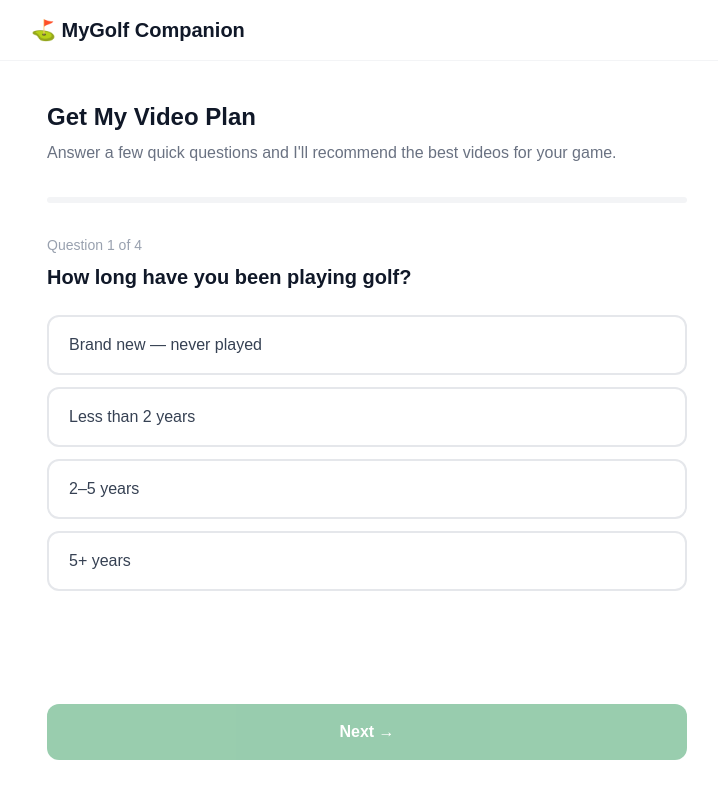
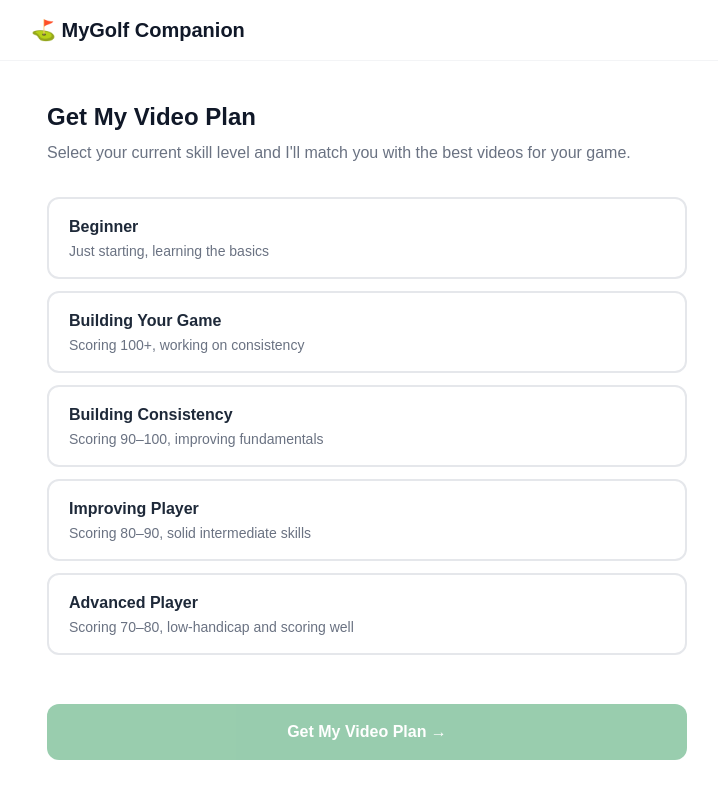
Before and after one commit to bd9356-gif/golf-ai-companion, a Next.js app: page /onboarding in a window 1280 px wide. Shown: the whole page, without its empty margins (273-991 px from the left). Built offline with nearby package versions, Linux system fonts and the light colour scheme.

Commit message:
5-tier skill system - single question onboarding, new tier vocabulary

```diff
--- a/app/api/onboarding/route.js
+++ b/app/api/onboarding/route.js
@@ -1,70 +1,101 @@
-import { NextResponse } from 'next/server'
-import Anthropic from '@anthropic-ai/sdk'
+'use client'
 
-const client = new Anthropic({ apiKey: process.env.ANTHROPIC_API_KEY })
+import { useRouter } from 'next/navigation'
+import { useState } from 'react'
 
-const SYSTEM_PROMPT = `You are a friendly golf AI assistant running a short skill assessment inside MyGolf Companion, an app that recommends golf instruction videos.
+const TIERS = [
+  {
+    value: 'beginner',
+    label: 'Beginner',
+    sublabel: 'Just starting, learning the basics',
+    topics: ['swing', 'grip', 'stance', 'putting', 'chipping'],
+  },
+  {
+    value: 'building_game',
+    label: 'Building Your Game',
+    sublabel: 'Scoring 100+, working on consistency',
+    topics: ['swing', 'driving', 'chipping', 'putting', 'course management'],
+  },
+  {
+    value: 'building_consistency',
+    label: 'Building Consistency',
+    sublabel: 'Scoring 90–100, improving fundamentals',
+    topics: ['iron play', 'driving', 'short game', 'putting', 'mental game'],
+  },
+  {
+    value: 'improving_player',
+    label: 'Improving Player',
+    sublabel: 'Scoring 80–90, solid intermediate skills',
+    topics: ['iron play', 'short game', 'bunker', 'course management', 'mental game'],
+  },
+  {
+    value: 'advanced_player',
+    label: 'Advanced Player',
+    sublabel: 'Scoring 70–80, low-handicap and scoring well',
+    topics: ['driving', 'iron play', 'short game', 'bunker', 'course management'],
+  },
+]
 
-Your job is to assess the user's skill level through a natural 3-5 message conversation, then tell them which tier their content will be filtered to.
+export default function OnboardingPage() {
+  const [selected, setSelected] = useState(null)
+  const router = useRouter()
 
-The three tiers are:
-- beginner (label: "Getting Started") — for players new to golf, still learning basics
-- intermediate (label: "Building Consistency") — for players who can get around the course but want to lower their scores
-- advanced (label: "Sharpening Your Game") — for lower-handicap players focused on refinement
+  function handleSubmit() {
+    if (!selected) return
+    const tier = TIERS.find(t => t.value === selected)
+    localStorage.setItem('golf_skill_level', tier.value)
+    localStorage.setItem('golf_topics', JSON.stringify(tier.topics))
+    localStorage.setItem('golf_answers', JSON.stringify({ level: tier.value }))
+    router.push('/')
+  }
 
-Ask friendly, concise questions to understand:
-1. Their experience (rounds played, years playing)
-2. Their current level (e.g. can they break 100? 90? 80?)
-3. Their main challenge areas
+  return (
+    <div className="min-h-screen bg-white flex flex-col">
+      <header className="border-b border-gray-100 px-4 py-4">
+        <div className="max-w-2xl mx-auto">
+          <h1 className="text-xl font-semibold text-gray-900">⛳ MyGolf Companion</h1>
+        </div>
+      </header>
 
-After 3-4 exchanges, conclude with a warm summary like:
-"Great! Based on your answers, I'm matching you to our [TIER_LABEL] content. Head back to the main page to see your personalized videos!"
+      <main className="flex-1 max-w-2xl mx-auto w-full px-4 py-10 flex flex-col">
+        <div className="mb-8">
+          <h2 className="text-2xl font-bold text-gray-900 mb-2">Get My Video Plan</h2>
+          <p className="text-gray-500 text-base">
+            Select your current skill level and I'll match you with the best videos for your game.
+          </p>
+        </div>
 
-IMPORTANT: When you deliver the final assessment, include this exact marker on its own line at the end of your message:
-<<<SKILL_LEVEL:beginner>>> or <<<SKILL_LEVEL:intermediate>>> or <<<SKILL_LEVEL:advanced>>>
+        <div className="space-y-3 flex-1">
+          {TIERS.map((tier) => (
+            <button
+              key={tier.value}
+              onClick={() => setSelected(tier.value)}
+              className={`w-full text-left px-5 py-4 rounded-xl border-2 transition-all ${
+                selected === tier.value
+                  ? 'border-green-600 bg-green-50'
+                  : 'border-gray-200 hover:border-green-300 hover:bg-green-50'
+              }`}
+            >
+              <p className={`font-semibold text-base ${selected === tier.value ? 'text-green-800' : 'text-gray-800'}`}>
+                {tier.label}
+              </p>
+              <p className={`text-sm mt-0.5 ${selected === tier.value ? 'text-green-600' : 'text-gray-500'}`}>
+                {tier.sublabel}
+              </p>
+            </button>
+          ))}
+        </div>
 
-Keep responses short (2-3 sentences), conversational, and encouraging. Ask one question at a time.`
-
-function parseSkillLevel(text) {
-  const match = text.match(/<<<SKILL_LEVEL:(beginner|intermediate|advanced)>>>/)
-  if (match) {
-    const skillLevel = match[1]
-    const reply = text.replace(/<<<SKILL_LEVEL:[^>]+>>>/, '').trim()
-    return { reply, skillLevel }
-  }
-  return { reply: text, skillLevel: null }
+        <div className="mt-8">
+          <button
+            onClick={handleSubmit}
+            disabled={!selected}
+            className="w-full py-4 bg-green-700 text-white rounded-xl text-base font-semibold hover:bg-green-800 disabled:opacity-40 disabled:cursor-not-allowed transition-colors"
+          >
+            Get My Video Plan →
+          </button>
+        </div>
+      </main>
+    </div>
+  )
 }
-
-export async function POST(req) {
-  try {
-    const { messages } = await req.json()
-
-    const response = await client.messages.create({
-      model: 'claude-haiku-4-5-20251001',
-      max_tokens: 400,
-      system: SYSTEM_PROMPT,
-      messages:
-        messages.length === 0
-          ? [{ role: 'user', content: 'Start the assessment' }]
-          : messages.map((m) => ({
-              role: m.role,
-              content: m.content,
-            })),
-    })
-
-    const rawText =
-      response.content[0].type === 'text'
-        ? response.content[0].text
-        : "Hi! I had trouble connecting. Have you ever played a full 18-hole round?"
-
-    const { reply, skillLevel } = parseSkillLevel(rawText)
-
-    return NextResponse.json({ reply, skillLevel })
-  } catch (err) {
-    console.error('Onboarding API error:', err)
-    return NextResponse.json({
-      reply: "Hi! I'm your Golf AI Companion. Let's find the right content for your game. Have you ever played a full 18-hole round of golf?",
-      skillLevel: null,
-    })
-  }
-}
--- a/app/api/score-videos/route.js
+++ b/app/api/score-videos/route.js
@@ -12,24 +12,36 @@ Video title: ${title}
 Channel: ${channel}
 Description: ${description}
 
+NOTE: Ignore any promotional content, social media links, calls to action, or channel boilerplate. Focus only on the golf instruction being taught.
+
 Return this exact JSON structure:
 {"skill_tiers": ["beginner"], "topics": ["driving"], "ai_summary": "summary here", "quality_score": 7.5}
 
 Rules:
 
-- skill_tiers: array, choose from: beginner, intermediate, advanced. Only include tiers this video is genuinely appropriate for.
+- skill_tiers: array, choose from these EXACT values only:
+  beginner, building_game, building_consistency, improving_player, advanced_player
+
+  Guidelines:
+  - "beginner" = complete newcomers, never played or just started, learning very basic fundamentals
+  - "building_game" = high handicappers scoring 100+, working on basic consistency and getting the ball airborne
+  - "building_consistency" = mid-high handicappers scoring 90-100, understand basics but struggle with consistency
+  - "improving_player" = mid handicappers scoring 80-90, solid fundamentals, working on scoring and course management
+  - "advanced_player" = low handicappers scoring 70-80, skilled players focused on refinement, shot shaping, scoring strategy
+
+  Include ALL tiers the video genuinely applies to. Most videos apply to 2-3 tiers.
 
 - topics: array of 1-3 topics. Choose ONLY from this exact list:
   driving, iron play, short game, putting, chipping, pitching, bunker, course management, mental game, fitness, rules, equipment, grip, stance, swing
 
   Guidelines:
-  - "driving" = driver, tee shots, hitting off the tee, distance off tee
-  - "iron play" = iron shots, approach shots, ball striking, hitting irons
-  - "short game" = shots inside 100 yards, wedge play general
+  - "driving" = driver, tee shots, distance off tee
+  - "iron play" = iron shots, approach shots, ball striking
+  - "short game" = general shots inside 100 yards
   - "chipping" = chip shots around the green
   - "pitching" = pitch shots, flop shots
-  - "putting" = putting stroke, green reading, lag putting
-  - "bunker" = sand shots, bunker play
+  - "putting" = putting stroke, green reading
+  - "bunker" = sand shots
   - "swing" = ONLY for general full swing mechanics not specific to driver or irons
   - "grip" = ONLY when grip is the primary focus
   - "stance" = ONLY when setup/stance is the primary focus
@@ -41,7 +53,7 @@ Rules:
 
   Pick the MOST SPECIFIC topic. Prefer "driving" over "swing" for driver videos.
 
-- quality_score: 1-10 based on how helpful and instructional this looks
+- quality_score: 1-10 based on how helpful and instructional this video looks
 
 - ai_summary: 2-3 sentences, very specific. Mention the exact problem solved, the technique or drill taught, and who it is for. Use specific golf terms. No generic summaries.
 
@@ -49,7 +61,7 @@ Rules:
 
 export async function GET() {
   try {
-    // Step 1: Get all scored video_ids in batches (handles large sets)
+    // Get all scored video IDs
     const scoredIds = new Set()
     let page = 0
     const pageSize = 1000
@@ -62,13 +74,12 @@ export async function GET() {
 
       if (error) throw error
       if (!data || data.length === 0) break
-
       data.forEach(r => scoredIds.add(r.video_id))
       if (data.length < pageSize) break
       page++
     }
 
-    // Step 2: Get all video IDs
+    // Get all video IDs
     const allVideoIds = []
     page = 0
 
@@ -80,23 +91,20 @@ export async function GET() {
 
       if (error) throw error
       if (!data || data.length === 0) break
-
       data.forEach(r => allVideoIds.push(r.id))
       if (data.length < pageSize) break
       page++
     }
 
-    // Step 3: Find unscored IDs
     const unscoredIds = allVideoIds.filter(id => !scoredIds.has(id))
 
     if (unscoredIds.length === 0) {
       return NextResponse.json({
         success: true,
-        message: `All ${allVideoIds.length} videos are scored. Nothing to do.`
+        message: `All ${allVideoIds.length} videos are scored.`
       })
     }
 
-    // Step 4: Fetch details for first 10 unscored videos
     const batch = unscoredIds.slice(0, 3)
     const { data: videos, error: fetchError } = await supabase
       .from('videos')
@@ -105,15 +113,10 @@ export async function GET() {
 
     if (fetchError) throw fetchError
 
-    // Step 5: Score each video
     let totalScored = 0
 
     for (const video of videos) {
-      const prompt = PROMPT_TEMPLATE(
-        video.title,
-        video.channel_name,
-        video.description
-      )
+      const prompt = PROMPT_TEMPLATE(video.title, video.channel_name, video.description)
 
       const response = await fetch('https://api.anthropic.com/v1/messages', {
         method: 'POST',
--- a/app/onboarding/page.js
+++ b/app/onboarding/page.js
@@ -1,114 +1,56 @@
 'use client'
 
+import { useRouter } from 'next/navigation'
 import { useState } from 'react'
-import { useRouter } from 'next/navigation'
 
-const QUESTIONS = [
+const TIERS = [
   {
-    id: 'experience',
-    question: 'How long have you been playing golf?',
-    options: [
-      { label: 'Brand new — never played', value: 'new' },
-      { label: 'Less than 2 years', value: 'casual' },
-      { label: '2–5 years', value: 'some' },
-      { label: '5+ years', value: 'experienced' },
-    ],
+    value: 'beginner',
+    label: 'Beginner',
+    sublabel: 'Just starting, learning the basics',
+    topics: ['swing', 'grip', 'stance', 'putting', 'chipping'],
   },
   {
-    id: 'score',
-    question: 'What do you typically score for 18 holes?',
-    options: [
-      { label: "I'm still learning the basics", value: 'learning' },
-      { label: 'Over 100', value: 'over100' },
-      { label: '85–100', value: '85to100' },
-      { label: 'Under 85', value: 'under85' },
-    ],
+    value: 'building_game',
+    label: 'Building Your Game',
+    sublabel: 'Scoring 100+, working on consistency',
+    topics: ['swing', 'driving', 'chipping', 'putting', 'course management'],
   },
   {
-    id: 'problem',
-    question: "What's your biggest challenge right now?",
-    options: [
-      { label: 'Driver & tee shots', value: 'driver' },
-      { label: 'Iron play & ball striking', value: 'irons' },
-      { label: 'Short game (chipping & pitching)', value: 'shortgame' },
-      { label: 'Putting', value: 'putting' },
-    ],
+    value: 'building_consistency',
+    label: 'Building Consistency',
+    sublabel: 'Scoring 90–100, improving fundamentals',
+    topics: ['iron play', 'driving', 'short game', 'putting', 'mental game'],
   },
   {
-    id: 'goal',
-    question: 'What do you most want to improve?',
-    options: [
-      { label: 'Consistency — fewer bad shots', value: 'consistency' },
-      { label: 'Distance — hit it farther', value: 'distance' },
-      { label: 'Course management & strategy', value: 'strategy' },
-      { label: 'Lower my handicap', value: 'handicap' },
-    ],
+    value: 'improving_player',
+    label: 'Improving Player',
+    sublabel: 'Scoring 80–90, solid intermediate skills',
+    topics: ['iron play', 'short game', 'bunker', 'course management', 'mental game'],
+  },
+  {
+    value: 'advanced_player',
+    label: 'Advanced Player',
+    sublabel: 'Scoring 70–80, low-handicap and scoring well',
+    topics: ['driving', 'iron play', 'short game', 'bunker', 'course management'],
   },
 ]
 
-function deriveSkillLevel(answers) {
-  const { experience, score } = answers
-  if (experience === 'new' || score === 'learning') return 'beginner'
-  if (score === 'over100' || experience === 'casual') return 'beginner'
-  if (score === '85to100' || experience === 'some') return 'intermediate'
-  if (score === 'under85' || experience === 'experienced') return 'advanced'
-  return 'beginner'
-}
-
-function deriveTopics(answers) {
-  const topics = []
-  const problemMap = {
-    driver: 'driver',
-    irons: 'iron',
-    shortgame: 'chipping',
-    putting: 'putting',
-  }
-  const goalMap = {
-    consistency: 'consistency',
-    distance: 'distance',
-    strategy: 'course management',
-    handicap: 'scoring',
-  }
-  if (answers.problem) topics.push(problemMap[answers.problem])
-  if (answers.goal) topics.push(goalMap[answers.goal])
-  return topics.filter(Boolean)
-}
-
 export default function OnboardingPage() {
-  const [step, setStep] = useState(0)
-  const [answers, setAnswers] = useState({})
   const [selected, setSelected] = useState(null)
   const router = useRouter()
 
-  const current = QUESTIONS[step]
-  const isLast = step === QUESTIONS.length - 1
-  const progress = ((step) / QUESTIONS.length) * 100
-
-  function handleSelect(value) {
-    setSelected(value)
-  }
-
-  function handleNext() {
+  function handleSubmit() {
     if (!selected) return
-    const newAnswers = { ...answers, [current.id]: selected }
-    setAnswers(newAnswers)
-    setSelected(null)
-
-    if (isLast) {
-      const skillLevel = deriveSkillLevel(newAnswers)
-      const topics = deriveTopics(newAnswers)
-      localStorage.setItem('golf_skill_level', skillLevel)
-      localStorage.setItem('golf_topics', JSON.stringify(topics))
-      localStorage.setItem('golf_answers', JSON.stringify(newAnswers))
+    const tier = TIERS.find(t => t.value === selected)
+    localStorage.setItem('golf_skill_level', tier.value)
+    localStorage.setItem('golf_topics', JSON.stringify(tier.topics))
+    localStorage.setItem('golf_answers', JSON.stringify({ level: tier.value }))
     router.push('/')
-    } else {
-      setStep(step + 1)
-    }
   }
 
   return (
     <div className="min-h-screen bg-white flex flex-col">
-      {/* Header */}
       <header className="border-b border-gray-100 px-4 py-4">
         <div className="max-w-2xl mx-auto">
           <h1 className="text-xl font-semibold text-gray-900">⛳ MyGolf Companion</h1>
@@ -116,54 +58,41 @@ export default function OnboardingPage() {
       </header>
 
       <main className="flex-1 max-w-2xl mx-auto w-full px-4 py-10 flex flex-col">
-        {/* Intro */}
-        {step === 0 && (
         <div className="mb-8">
-            <h2 className="text-2xl font-semibold text-gray-900 mb-2">Get My Video Plan</h2>
-            <p className="text-gray-500">
-              Answer a few quick questions and I'll recommend the best videos for your game.
+          <h2 className="text-2xl font-bold text-gray-900 mb-2">Get My Video Plan</h2>
+          <p className="text-gray-500 text-base">
+            Select your current skill level and I'll match you with the best videos for your game.
           </p>
         </div>
-        )}
 
-        {/* Progress bar */}
-        <div className="w-full bg-gray-100 rounded-full h-1.5 mb-8">
-          <div
-            className="bg-green-600 h-1.5 rounded-full transition-all duration-300"
-            style={{ width: `${progress}%` }}
-          />
-        </div>
-
-        {/* Question */}
-        <div className="flex-1">
-          <p className="text-sm text-gray-400 mb-2">Question {step + 1} of {QUESTIONS.length}</p>
-          <h3 className="text-xl font-semibold text-gray-900 mb-6">{current.question}</h3>
-
-          <div className="space-y-3">
-            {current.options.map((opt) => (
+        <div className="space-y-3 flex-1">
+          {TIERS.map((tier) => (
             <button
-                key={opt.value}
-                onClick={() => handleSelect(opt.value)}
-                className={`w-full text-left px-5 py-4 rounded-xl border-2 transition-all text-base font-medium ${
-                  selected === opt.value
-                    ? 'border-green-600 bg-green-50 text-green-800'
-                    : 'border-gray-200 text-gray-700 hover:border-green-300 hover:bg-green-50'
+              key={tier.value}
+              onClick={() => setSelected(tier.value)}
+              className={`w-full text-left px-5 py-4 rounded-xl border-2 transition-all ${
+                selected === tier.value
+                  ? 'border-green-600 bg-green-50'
+                  : 'border-gray-200 hover:border-green-300 hover:bg-green-50'
               }`}
             >
-                {opt.label}
+              <p className={`font-semibold text-base ${selected === tier.value ? 'text-green-800' : 'text-gray-800'}`}>
+                {tier.label}
+              </p>
+              <p className={`text-sm mt-0.5 ${selected === tier.value ? 'text-green-600' : 'text-gray-500'}`}>
+                {tier.sublabel}
+              </p>
             </button>
           ))}
         </div>
-        </div>
 
-        {/* Next button */}
         <div className="mt-8">
           <button
-            onClick={handleNext}
+            onClick={handleSubmit}
             disabled={!selected}
             className="w-full py-4 bg-green-700 text-white rounded-xl text-base font-semibold hover:bg-green-800 disabled:opacity-40 disabled:cursor-not-allowed transition-colors"
           >
-            {isLast ? 'Get My Video Plan →' : 'Next →'}
+            Get My Video Plan →
           </button>
         </div>
       </main>
--- a/app/page.tsx
+++ b/app/page.tsx
@@ -10,30 +10,32 @@ const supabase = createClient(
 )
 
 const TIER_LABELS: Record<string, string> = {
-  beginner: 'Getting Started',
-  intermediate: 'Building Consistency',
-  advanced: 'Sharpening Your Game',
   all: 'All Levels',
+  beginner: 'Beginner',
+  building_game: 'Building Your Game',
+  building_consistency: 'Building Consistency',
+  improving_player: 'Improving Player',
+  advanced_player: 'Advanced Player',
 }
 
-const TIER_VALUES = ['all', 'beginner', 'intermediate', 'advanced']
-
-// Maps assessment answers to topic values in video_metadata
-// New specific topics: driving, iron play, short game
-// Plus existing: bunker, chipping, course management, equipment, fitness,
-//                grip, mental game, pitching, putting, rules, stance, swing
-const TOPIC_MAP: Record<string, string[]> = {
-  driver:    ['driving', 'swing', 'grip', 'stance'],
-  irons:     ['iron play', 'swing', 'grip', 'stance'],
-  shortgame: ['short game', 'chipping', 'pitching', 'bunker'],
-  putting:   ['putting'],
+const TIER_SUBLABELS: Record<string, string> = {
+  all: '',
+  beginner: 'Just starting, learning the basics',
+  building_game: 'Scoring 100+',
+  building_consistency: 'Scoring 90–100',
+  improving_player: 'Scoring 80–90',
+  advanced_player: 'Scoring 70–80',
 }
 
-const GOAL_MAP: Record<string, string[]> = {
-  consistency: ['swing', 'grip', 'stance'],
-  distance:    ['driving', 'swing', 'fitness'],
-  strategy:    ['course management', 'mental game', 'rules'],
-  handicap:    ['course management', 'mental game'],
+const TIER_VALUES = ['all', 'beginner', 'building_game', 'building_consistency', 'improving_player', 'advanced_player']
+
+// Maps skill tier to relevant topics for video filtering
+const TIER_TOPICS: Record<string, string[]> = {
+  beginner:             ['swing', 'grip', 'stance', 'putting', 'chipping'],
+  building_game:        ['swing', 'driving', 'chipping', 'putting', 'course management'],
+  building_consistency: ['iron play', 'driving', 'short game', 'putting', 'mental game'],
+  improving_player:     ['iron play', 'short game', 'bunker', 'course management', 'mental game'],
+  advanced_player:      ['driving', 'iron play', 'short game', 'bunker', 'course management'],
 }
 
 type VideoRow = {
@@ -67,15 +69,14 @@ export default function Home() {
   useEffect(() => {
     // Do NOT auto-set skill filter — always default to All Levels on load
 
-    // Build topic keywords from assessment answers
-    // Only use PROBLEM area topics for video filtering — goal is too broad
-    const answersRaw = localStorage.getItem('golf_answers')
-    if (answersRaw) {
+    // Load topics from assessment — stored directly by onboarding page
+    const topicsRaw = localStorage.getItem('golf_topics')
+    if (topicsRaw) {
       try {
-        const answers = JSON.parse(answersRaw)
-        const keywords = [...new Set(TOPIC_MAP[answers.problem] ?? [])]
-        setAssessmentTopics(keywords)
-        localStorage.setItem('golf_topics', JSON.stringify(keywords))
+        const topics = JSON.parse(topicsRaw)
+        if (Array.isArray(topics) && topics.length > 0) {
+          setAssessmentTopics(topics)
+        }
       } catch {}
     }
   }, [])
@@ -255,13 +256,18 @@ export default function Home() {
                 <button
                   key={tier}
                   onClick={() => setSkillFilter(tier)}
-                  className={`px-4 py-2 rounded-full text-sm font-semibold transition-colors ${
+                  className={`px-3 py-2 rounded-full text-sm font-semibold transition-colors ${
                     skillFilter === tier
                       ? 'bg-green-700 text-white'
                       : 'bg-gray-100 text-gray-600 hover:bg-gray-200'
                   }`}
                 >
                   {TIER_LABELS[tier]}
+                  {TIER_SUBLABELS[tier] && (
+                    <span className={`ml-1 text-xs font-normal ${skillFilter === tier ? 'text-green-100' : 'text-gray-400'}`}>
+                      · {TIER_SUBLABELS[tier]}
+                    </span>
+                  )}
                 </button>
               ))}
             </div>
```
Lines whose indentation alone changed are shown as unchanged.
